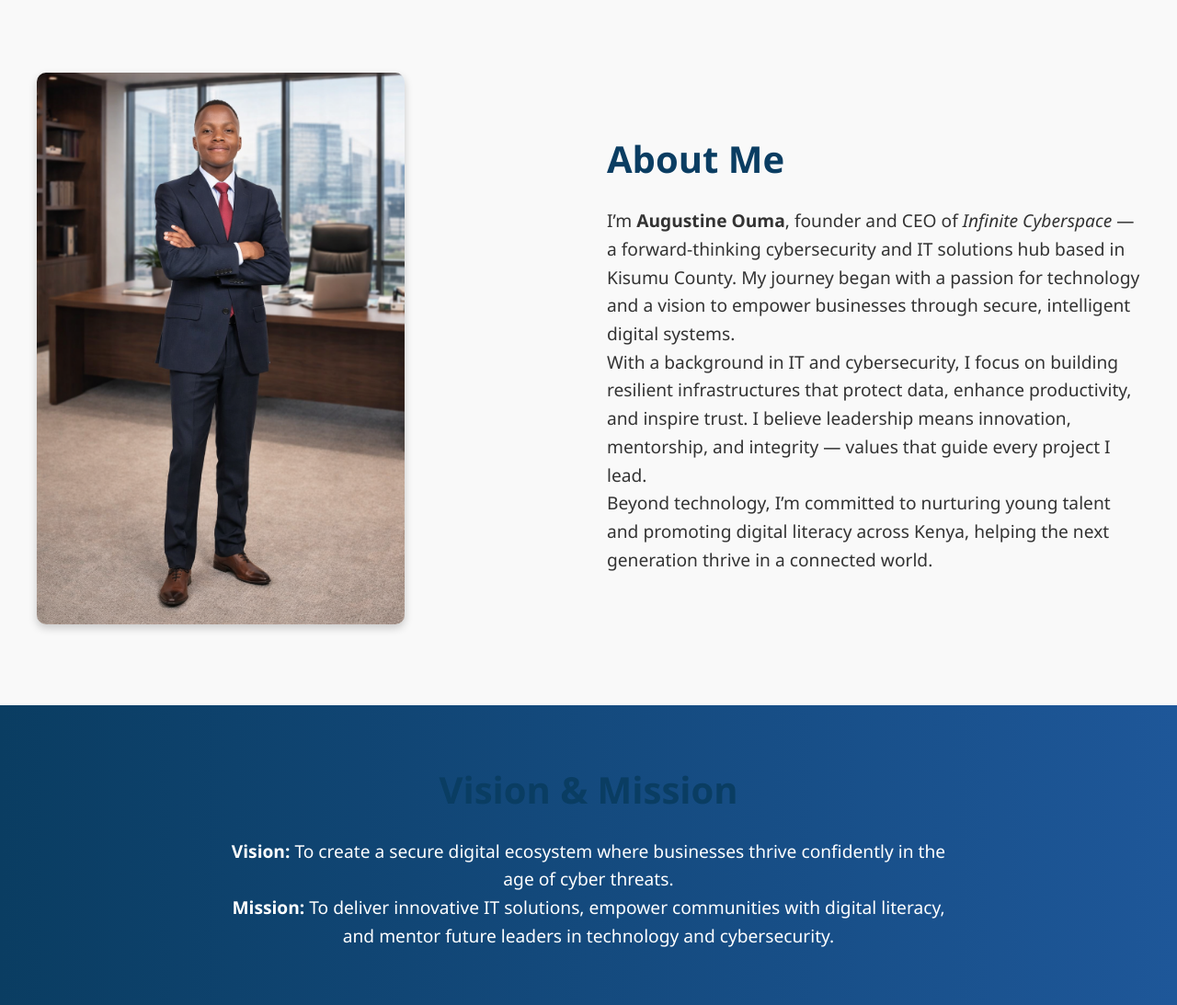
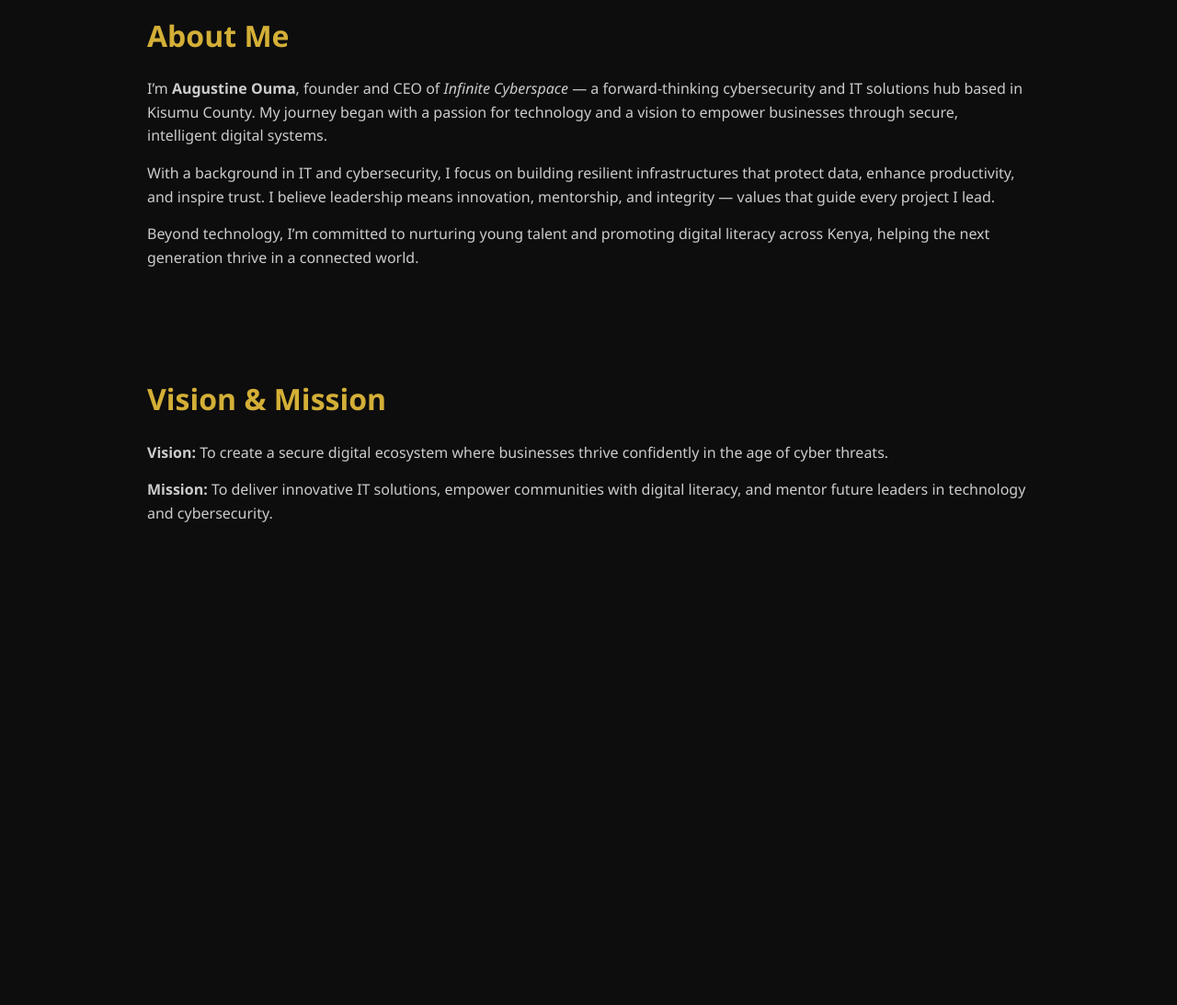
Before and after one commit to augustinealphonce-spec/infinitecyberspace, a PHP site: the page made by CEO Profile.html in a window 1280 px wide. Shown: the part 801-1894 px from the top of the page at 92% size. After the commit the page ends 1369 px from the top, so only its background shows below. Run offline with PHP 8.4, Linux system fonts and the light colour scheme.

Commit message:
Update CEO Profile.css

```diff
--- a/CEO Profile.css
+++ b/CEO Profile.css
@@ -1,128 +1,148 @@
+/* CEO Profile.css */
+
 /* Global Reset */
 * {
   margin: 0;
   padding: 0;
   box-sizing: border-box;
-}
-/*Augustine profile*/
-  body {
-      margin: 0;
-      font-family: 'Segoe UI', Arial, sans-serif;
-      color: #333;
-      line-height: 1.6;
-    }
-    header {
-      background: url('Augustine.png') no-repeat center center/cover;
-      height: 100vh;
-      display: flex;
-      align-items: center;
-      justify-content: center;
-      text-align: center;
-      color: #fff;
-      position: relative;
-    }
-    header::after {
-      content: "";
-      position: absolute;
-      top: 0; left: 0; right: 0; bottom: 0;
-      background: rgba(0,0,0,0.6);
-    }
-    header div {
-      position: relative;
-      z-index: 1;
-    }
-    header h1 {
-      font-size: 3.5em;
-      margin-bottom: 20px;
-    }
-    header p {
-      font-size: 1.3em;
-      max-width: 700px;
-      margin: auto;
-    }
-    section {
-      padding: 60px 20px;
-    }
-    #about {
-      display: flex;
-      flex-wrap: wrap;
-      align-items: center;
-      justify-content: center;
-      background-color: #f9f9f9;
-    }
-    #about img {
-      width: 80%;
-      max-width: 400px;
-      border-radius: 10px;
-      box-shadow: 0 4px 10px rgba(0,0,0,0.2);
-    }
-    #about div {
-      flex: 1;
-      min-width: 300px;
-      padding: 20px;
-    }
-    #about h2, #vision h2 {
-      font-size: 2.5em;
-      color: #0a3d62;
-      margin-bottom: 20px;
-    }
-    #vision {
-      background: linear-gradient(to right, #0a3d62, #1e5799);
-      color: #fff;
-      text-align: center;
-    }
-    #vision p {
-      max-width: 800px;
-      margin: auto;
-      font-size: 1.2em;
-    }
-/* Body */
-body {
-  font-family: 'Segoe UI', Arial, sans-serif;
-  color: #333;
-  line-height: 1.6;
-  background-color: #fff;
+  font-family: "Segoe UI", "Helvetica Neue", Arial, sans-serif;
 }
 
-/* Hero Header */
-header {
-  background: url('YOUR_IMAGE_URL_HERE') no-repeat center center/cover;
-  height: 100vh;
-  display: flex;
-  align-items: center;
-  justify-content: center;
-  text-align: center;
-  color: #fff;
-  position: relative;
+/* Body Styling */
+body {
+  background: #0d0d0d; /* deep luxury black */
+  color: #e6e6e6; /* soft white */
+  line-height: 1.6;
+  font-size: 16px;
 }
 
-header::after {
-  content: "";
-  position: absolute;
-  top: 0; left: 0; right: 0; bottom: 0;
-  background: rgba(0,0,0,0.6);
-}
-
-header div {
-  position: relative;
-  z-index: 1;
+/* Header */
+header {
+  text-align: center;
+  padding: 60px 20px;
+  background: linear-gradient(135deg, #111, #1a1a1a);
+  border-bottom: 2px solid #d4af37; /* gold accent */
 }
 
 header h1 {
-  font-size: 3.5em;
-  margin-bottom: 20px;
-  font-weight: bold;
+  font-size: 3rem;
+  color: #d4af37; /* premium gold */
+  letter-spacing: 2px;
+  font-weight: 700;
 }
 
 header p {
-  font-size: 1.3em;
-  max-width: 700px;
-  margin: auto;
+  font-size: 1.2rem;
+  color: #bfbfbf;
+  margin-top: 10px;
 }
 
-/* Section Styling */
+/* Sidebar Navigation */
+.sidebar {
+  position: fixed;
+  top: 50%;
+  left: 20px;
+  transform: translateY(-50%);
+  background: #1a1a1a;
+  border-radius: 12px;
+  padding: 10px;
+  box-shadow: 0 0 15px rgba(212, 175, 55, 0.4);
+}
+
+.sidebar ul {
+  list-style: none;
+}
+
+.sidebar ul li {
+  margin: 20px 0;
+}
+
+.sidebar ul li a {
+  font-size: 1.5rem;
+  color: #d4af37;
+  text-decoration: none;
+  transition: color 0.3s ease;
+}
+
+.sidebar ul li a:hover {
+  color: #ffffff;
+}
+
+/* Bottom Navigation (Mobile) */
+.bottom-nav {
+  display: none;
+  position: fixed;
+  bottom: 0;
+  width: 100%;
+  background: #1a1a1a;
+  padding: 10px 0;
+  text-align: center;
+  border-top: 2px solid #d4af37;
+}
+
+.bottom-nav a {
+  margin: 0 15px;
+  font-size: 1.5rem;
+  color: #d4af37;
+  text-decoration: none;
+  transition: color 0.3s ease;
+}
+
+.bottom-nav a:hover {
+  color: #ffffff;
+}
+
+/* Floating Settings Menu */
+.floating-menu {
+  display: none;
+  position: fixed;
+  top: 20%;
+  right: 20px;
+  background: #1a1a1a;
+  padding: 20px;
+  border-radius: 12px;
+  box-shadow: 0 0 20px rgba(212, 175, 55, 0.5);
+}
+
+.floating-menu h3 {
+  color: #d4af37;
+  margin-bottom: 15px;
+}
+
+.floating-menu button {
+  display: block;
+  width: 100%;
+  margin: 10px 0;
+  padding: 10px;
+  background: #0d0d0d;
+  border: 1px solid #d4af37;
+  color: #d4af37;
+  border-radius: 8px;
+  cursor: pointer;
+  transition: background 0.3s ease;
+}
+
+.floating-menu button:hover {
+  background: #d4af37;
+  color: #0d0d0d;
+}
+
+/* Sections */
 section {
-  padding: 60px 20px;
+  max-width: 1000px;
+  margin: 60px auto;
+  padding: 20px;
+}
+
+section h2 {
+  font-size: 2rem;
+  color: #d4af37;
+  margin-bottom: 20px;
+}
+
+section p {
+  margin-bottom: 15px;
+  color: #cccccc;
 }
 
 /* About Section */
@@ -130,198 +150,27 @@ section {
   display: flex;
   flex-wrap: wrap;
   align-items: center;
-  justify-content: center;
-  background-color: #f9f9f9;
+  gap: 40px;
 }
 
 #about img {
-  width: 80%;
-  max-width: 400px;
-  border-radius: 10px;
-  box-shadow: 0 4px 10px rgba(0,0,0,0.2);
+  max-width: 300px;
+  border-radius: 12px;
+  border: 3px solid #d4af37;
+  box-shadow: 0 0 20px rgba(212, 175, 55, 0.4);
 }
 
-#about div {
-  flex: 1;
-  min-width: 300px;
-  padding: 20px;
-}
-
-#about h2 {
-  font-size: 2.5em;
-  color: #0a3d62;
-  margin-bottom: 20px;
-}
-
-#about p {
-  font-size: 1.2em;
-  color: #333;
-  line-height: 1.6;
-}
-
-/* Vision Section */
-#vision {
-  background: linear-gradient(to right, #0a3d62, #1e5799);
-  color: #fff;
-  text-align: center;
-}
-
-#vision h2 {
-  font-size: 2.5em;
-  margin-bottom: 20px;
-}
-
-#vision p {
-  max-width: 800px;
-  margin: auto;
-  font-size: 1.2em;
-  line-height: 1.6;
-}
-/* Floating Sidebar */
-.sidebar {
-  position: fixed;
-  top: 50%;
-  left: 5px;
-  transform: translateY(-50%);
-  background: linear-gradient(135deg, rgba(121,85,72,0.6), rgba(188,170,164,0.6)); /* brown gradient */
-  border-radius: 10px;
-  box-shadow: 2px 4px 10px rgba(0,0,0,0.2);
-  display: flex;
-  flex-direction: column;
-  align-items: center;
-  width: 70px; /* fixed width */
-}
-
-/* Navigation */
-.sidebar ul {
-  list-style: none;
-  padding: 0;
-  margin: 0;
-}
-
-.sidebar ul li {
-  margin: 10px 0;
-  text-align: center;
-}
-
-.sidebar a, .sidebar button {
-  color: #3e2723; /* dark brown text */
-  text-decoration: none;
-  font-weight: bold;
-  background: transparent;
-  border: none;
-  cursor: pointer;
-  display: flex;
-  align-items: center;
-  justify-content: center;
-  width: 40px;
-  height: 40px;
-  border-radius: 5px;
-  transition: none; /* removed hover transition */
-}
-
-/* Hover effect */
-.sidebar a:hover, .sidebar button:hover {
-  background: rgba(255, 248, 220, 0.3); /* light beige hover */
-}
-
-/* Bottom Nav (Mobile) */
-.bottom-nav {
-  position: fixed;
-  bottom: 10px;
-  left: 50%;
-  transform: translateX(-50%);
-  background: linear-gradient(135deg, rgba(121,85,72,0.6), rgba(188,170,164,0.6));
-  border-radius: 30px;
-  display: flex;
-  justify-content: space-around;
-  width: 90%;
-  max-width: 400px;
-  padding: 10px;
-}
-
-.bottom-nav a, .bottom-nav button {
-  color: #3e2723;
-  font-size: 20px;
-  background: none;
-  border: none;
-}
-/* ===========================
-   Floating Settings Panel
-=========================== */
-.floating-menu {
-  display: none;
-  position: fixed;
-  top: 50%; left: 50%;
-  transform: translate(-50%, -50%);
-  width: 300px;
-  background: rgba(255, 255, 255, 0.25);
-  border-radius: 15px;
-  border: 1px solid rgba(255, 255, 255, 0.3);
-  padding: 20px;
-  box-shadow: 0 8px 20px rgba(0,0,0,0.2);
-  backdrop-filter: blur(15px);
-  -webkit-backdrop-filter: blur(15px);
-  z-index: 1000;
-}
-.floating-menu h3 {
-  margin: 0 0 15px;
-  font-size: 18px;
-  text-align: center;
-  color: #fff;
-}
-.floating-menu button {
-  display: block;
-  width: 100%;
-  margin: 8px 0;
-  padding: 12px;
-  border: none;
-  border-radius: 8px;
-  background: rgba(0, 120, 215, 0.8);
-  color: #fff;
-  font-size: 15px;
-  text-align: left;
-  transition: background 0.3s ease;
-}
-.floating-menu button:hover {
-  background: rgba(0, 90, 158, 0.9);
-}
-/* Hide settings menu by default */
-.floating-menu {
-  display: none;
-  position: fixed;
-  bottom: 60px;
-  right: 20px;
-  background: #fff;
-  padding: 15px;
-  border-radius: 8px;
-  box-shadow: 0 4px 10px rgba(0,0,0,0.2);
-}
-
-/* Show when active */
-.floating-menu.active {
-  display: block;
-}
-
-/* Dark mode */
-body.dark-mode {
-  background-color: #121212;
-  color: #f1f1f1;
-}
-
-
-/* Responsive rules */
-
-/* Hide sidebar on mobile */
+/* Responsive Design */
 @media (max-width: 768px) {
   .sidebar {
-    display: none; /* completely hide sidebar */
+    display: none;
+  }
+  .bottom-nav {
+    display: flex;
+    justify-content: center;
+  }
+  #about {
+    flex-direction: column;
+    text-align: center;
   }
 }
-
-/* Hide bottom nav on desktop */
-@media (min-width: 768px) {
-  .bottom-nav {
-    display: none;
-  }
-}
```
